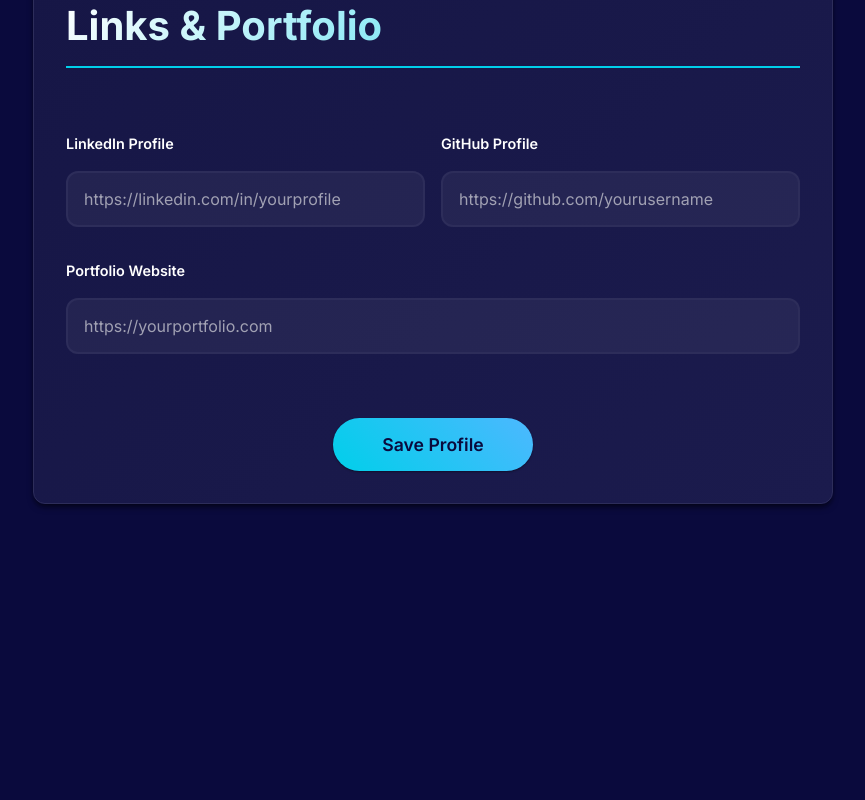
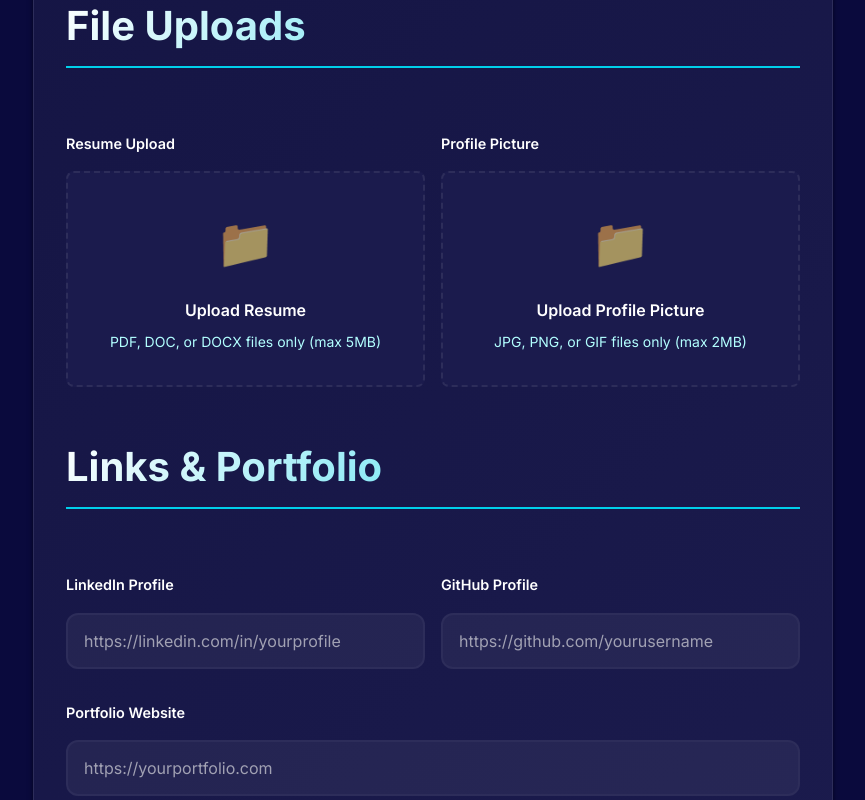
Before and after one commit to s-sandali/Skill4Hire-frontend, a React (Vite) app in the folder Skill4Hire/: page /candidate-setup in a window 1280 px wide. Shown: the part 1940-2740 px from the top of the page, without its empty margins (347-1212 px from the left). Before the commit the page ends 2476 px from the top, so only its background shows below. Built offline with nearby package versions, Linux system fonts and the light colour scheme; no server answers.

Commit message:
SCRUM-88 left over work from sprint 1 add additional functionalities of candidate profile

```diff
--- /dev/null
+++ b/Skill4Hire/src/Candidate/components/FileUpload.css
@@ -0,0 +1,60 @@
+/* FileUpload Component Styles */
+
+.file-upload-container {
+  width: 100%;
+}
+
+.file-upload-area {
+  border: 2px dashed var(--border-color);
+  border-radius: var(--radius);
+  padding: 2rem;
+  text-align: center;
+  cursor: pointer;
+  transition: all 0.2s ease;
+  background-color: var(--surface-color);
+}
+
+.file-upload-area:hover {
+  border-color: var(--primary-color);
+  background-color: var(--card-color);
+}
+
+.file-upload-area.drag-over {
+  border-color: var(--primary-color);
+  background-color: var(--primary-color);
+  opacity: 0.1;
+}
+
+.file-upload-area.error {
+  border-color: var(--error-color);
+}
+
+.file-upload-content {
+  display: flex;
+  flex-direction: column;
+  align-items: center;
+  gap: 1rem;
+}
+
+.file-upload-icon {
+  font-size: 3rem;
+  opacity: 0.6;
+}
+
+.file-upload-label {
+  font-weight: 600;
+  color: var(--text-primary);
+  margin-bottom: 0.5rem;
+}
+
+.file-upload-description {
+  color: var(--text-secondary);
+  font-size: 0.875rem;
+}
+
+.file-upload-error {
+  color: var(--error-color);
+  font-size: 0.875rem;
+  margin-top: 0.5rem;
+  text-align: center;
+}
--- a/Skill4Hire/src/Candidate/components/FileUpload.jsx
+++ b/Skill4Hire/src/Candidate/components/FileUpload.jsx
@@ -0,0 +1,111 @@
+"use client"
+
+import { useState, useRef } from "react"
+import "./FileUpload.css"
+
+export default function FileUpload({
+  onFileSelect,
+  accept = "*/*",
+  maxSize = 5 * 1024 * 1024, // 5MB default
+  label = "Choose File",
+  description = "Drag and drop or click to select",
+}) {
+  const [isDragOver, setIsDragOver] = useState(false)
+  const [error, setError] = useState("")
+  const fileInputRef = useRef(null)
+
+  const validateFile = (file) => {
+    if (file.size > maxSize) {
+      setError(`File size must be less than ${Math.round(maxSize / 1024 / 1024)}MB`)
+      return false
+    }
+
+    if (accept !== "*/*") {
+      const acceptedTypes = accept.split(",").map((type) => type.trim())
+      const fileType = file.type
+      const fileExtension = "." + file.name.split(".").pop().toLowerCase()
+
+      const isValidType = acceptedTypes.some(
+        (type) =>
+          type === fileType ||
+          type === fileExtension ||
+          (type.endsWith("/*") && fileType.startsWith(type.replace("/*", ""))),
+      )
+
+      if (!isValidType) {
+        setError(`File type not supported. Accepted types: ${accept}`)
+        return false
+      }
+    }
+
+    setError("")
+    return true
+  }
+
+  const handleFileSelect = (file) => {
+    if (validateFile(file)) {
+      onFileSelect(file)
+    }
+  }
+
+  const handleDragOver = (e) => {
+    e.preventDefault()
+    setIsDragOver(true)
+  }
+
+  const handleDragLeave = (e) => {
+    e.preventDefault()
+    setIsDragOver(false)
+  }
+
+  const handleDrop = (e) => {
+    e.preventDefault()
+    setIsDragOver(false)
+
+    const files = Array.from(e.dataTransfer.files)
+    if (files.length > 0) {
+      handleFileSelect(files[0])
+    }
+  }
+
+  const handleClick = () => {
+    fileInputRef.current?.click()
+  }
+
+  const handleInputChange = (e) => {
+    const files = Array.from(e.target.files)
+    if (files.length > 0) {
+      handleFileSelect(files[0])
+    }
+  }
+
+  return (
+    <div className="file-upload-container">
+      <div
+        className={`file-upload-area ${isDragOver ? "drag-over" : ""} ${error ? "error" : ""}`}
+        onDragOver={handleDragOver}
+        onDragLeave={handleDragLeave}
+        onDrop={handleDrop}
+        onClick={handleClick}
+      >
+        <input
+          ref={fileInputRef}
+          type="file"
+          accept={accept}
+          onChange={handleInputChange}
+          style={{ display: "none" }}
+        />
+
+        <div className="file-upload-content">
+          <div className="file-upload-icon">📁</div>
+          <div className="file-upload-text">
+            <div className="file-upload-label">{label}</div>
+            <div className="file-upload-description">{description}</div>
+          </div>
+        </div>
+      </div>
+
+      {error && <div className="file-upload-error">{error}</div>}
+    </div>
+  )
+}
--- a/Skill4Hire/src/Candidate/components/ProfileOverview.jsx
+++ b/Skill4Hire/src/Candidate/components/ProfileOverview.jsx
@@ -1,12 +1,49 @@
 import { Link } from "react-router-dom"
 import { FiMapPin, FiMail, FiPhone, FiEdit3, FiDownload } from "react-icons/fi"
+import { useState, useEffect, useCallback } from "react"
 import "../base.css"
 import "../buttons.css"
 import "./ProfileOverview.css"
 
 export default function ProfileOverview({ candidate }) {
-    // Use candidate data if available, otherwise show mock data
-    const profileData = candidate ? {
+  const [completeness, setCompleteness] = useState(0)
+
+  const calculateCompleteness = (candidate) => {
+    if (!candidate) return 0
+
+    const fields = [
+      'firstName', 'lastName', 'email', 'phone', 'location', 'title', 'bio',
+      'experience', 'education', 'skills', 'linkedin', 'github', 'portfolio'
+    ]
+
+    const filledFields = fields.filter(field => {
+      const value = candidate[field]
+      return value && (Array.isArray(value) ? value.length > 0 : value.toString().trim() !== '')
+    }).length
+
+    return Math.round((filledFields / fields.length) * 100)
+  }
+
+  const fetchProfileCompleteness = useCallback(async () => {
+    try {
+      const { candidateService } = await import("../../services/candidateService")
+      const completenessData = await candidateService.checkProfileCompleteness()
+      setCompleteness(completenessData.completeness || 0)
+    } catch (error) {
+      console.error("Error fetching profile completeness:", error)
+      // Fallback to calculated completeness
+      setCompleteness(calculateCompleteness(candidate))
+    }
+  }, [candidate])
+
+  useEffect(() => {
+    if (candidate) {
+      fetchProfileCompleteness()
+    }
+  }, [candidate, fetchProfileCompleteness])
+
+  // Use candidate data if available, otherwise show mock data
+  const profileData = candidate ? {
       firstName: candidate.firstName || "First",
       lastName: candidate.lastName || "Last",
       title: candidate.title || "Professional",
@@ -20,7 +57,7 @@ export default function ProfileOverview({ candidate }) {
       linkedin: candidate.linkedin || "",
       github: candidate.github || "",
       portfolio: candidate.portfolio || "",
-      completeness: candidate.completeness || 0,
+      completeness: completeness,
     } : {
       firstName: "First",
       lastName: "Last",
@@ -35,7 +72,7 @@ export default function ProfileOverview({ candidate }) {
       linkedin: "",
       github: "",
       portfolio: "",
-      completeness: 0,
+      completeness: completeness,
     }
 
     return (
--- a/Skill4Hire/src/Candidate/components/ProfileSetupForm.css
+++ b/Skill4Hire/src/Candidate/components/ProfileSetupForm.css
@@ -159,3 +159,11 @@
     flex-direction: column;
   }
 }
+
+/* File Upload Styles */
+.file-selected {
+  color: var(--success-color);
+  font-size: 0.875rem;
+  margin-top: 0.5rem;
+  font-weight: 500;
+}
--- a/Skill4Hire/src/Candidate/components/ProfileSetupForm.jsx
+++ b/Skill4Hire/src/Candidate/components/ProfileSetupForm.jsx
@@ -1,6 +1,7 @@
 "use client"
 
 import { useState } from "react"
+import FileUpload from "./FileUpload"
 import "../base.css"
 import "../buttons.css"
 import "./ProfileSetupForm.css"
@@ -24,6 +25,8 @@ export default function ProfileSetupForm({ candidate, onUpdate }) {
 
   const [newSkill, setNewSkill] = useState("")
   const [isLoading, setIsLoading] = useState(false)
+  const [resumeFile, setResumeFile] = useState(null)
+  const [profilePictureFile, setProfilePictureFile] = useState(null)
 
   const handleInputChange = (e) => {
     const { name, value } = e.target
@@ -33,21 +36,35 @@ export default function ProfileSetupForm({ candidate, onUpdate }) {
     }))
   }
 
-  const addSkill = () => {
+  const addSkill = async () => {
     if (newSkill.trim() && !formData.skills.includes(newSkill.trim())) {
+      try {
+        const { candidateService } = await import("../../services/candidateService")
+        const updatedSkills = await candidateService.addSkill(newSkill.trim())
         setFormData((prev) => ({
           ...prev,
-        skills: [...prev.skills, newSkill.trim()],
+          skills: updatedSkills,
         }))
         setNewSkill("")
+      } catch (error) {
+        console.error("Error adding skill:", error)
+        alert("Error adding skill. Please try again.")
+      }
     }
   }
 
-  const removeSkill = (skillToRemove) => {
+  const removeSkill = async (skillToRemove) => {
+    try {
+      const { candidateService } = await import("../../services/candidateService")
+      const updatedSkills = await candidateService.removeSkill(skillToRemove)
       setFormData((prev) => ({
         ...prev,
-      skills: prev.skills.filter((skill) => skill !== skillToRemove),
+        skills: updatedSkills,
       }))
+    } catch (error) {
+      console.error("Error removing skill:", error)
+      alert("Error removing skill. Please try again.")
+    }
   }
 
   const handleSubmit = async (e) => {
@@ -57,7 +74,19 @@ export default function ProfileSetupForm({ candidate, onUpdate }) {
     try {
       // Import candidateService here to avoid circular dependency
       const { candidateService } = await import("../../services/candidateService")
+
+      // Update profile data
       await candidateService.updateProfile(formData)
+
+      // Upload files if selected
+      if (resumeFile) {
+        await candidateService.uploadResume(resumeFile)
+      }
+
+      if (profilePictureFile) {
+        await candidateService.uploadProfilePicture(profilePictureFile)
+      }
+
       if (onUpdate) onUpdate()
       alert("Profile updated successfully!")
     } catch (error) {
@@ -204,6 +233,38 @@ export default function ProfileSetupForm({ candidate, onUpdate }) {
       </div>
 
       <div className="form-section">
+        <h3 className="section-title">File Uploads</h3>
+        <div className="form-grid">
+          <div className="form-group">
+            <label className="form-label">Resume Upload</label>
+            <FileUpload
+              onFileSelect={setResumeFile}
+              accept=".pdf,.doc,.docx"
+              maxSize={5 * 1024 * 1024} // 5MB
+              label="Upload Resume"
+              description="PDF, DOC, or DOCX files only (max 5MB)"
+            />
+            {resumeFile && (
+              <p className="file-selected">Selected: {resumeFile.name}</p>
+            )}
+          </div>
+          <div className="form-group">
+            <label className="form-label">Profile Picture</label>
+            <FileUpload
+              onFileSelect={setProfilePictureFile}
+              accept="image/*"
+              maxSize={2 * 1024 * 1024} // 2MB
+              label="Upload Profile Picture"
+              description="JPG, PNG, or GIF files only (max 2MB)"
+            />
+            {profilePictureFile && (
+              <p className="file-selected">Selected: {profilePictureFile.name}</p>
+            )}
+          </div>
+        </div>
+      </div>
+
+      <div className="form-section">
         <h3 className="section-title">Links & Portfolio</h3>
         <div className="form-grid">
           <div className="form-group">
--- a/Skill4Hire/src/services/authService.jsx
+++ b/Skill4Hire/src/services/authService.jsx
@@ -74,6 +74,9 @@ export const authService = {
       throw new Error(error.response?.data?.message || 'Admin login failed');
     }
   },
+
+
+
 
   // Candidate registration
   registerCandidate: async (userData) => {
--- a/Skill4Hire/src/services/candidateService.jsx
+++ b/Skill4Hire/src/services/candidateService.jsx
@@ -33,7 +33,9 @@ export const candidateService = {
   // Skills Management
   addSkill: async (skill) => {
     try {
-      const response = await apiClient.post('/api/candidates/skills', { skill });
+      const response = await apiClient.post('/api/candidates/skills', null, {
+        params: { skill }
+      });
       return response.data;
     } catch (error) {
       throw new Error(error.response?.data?.message || 'Failed to add skill');
```
Also changed, not shown: Skill4Hire/src/Candidate/components/ProfileOverview.css (+42 -17 lines). Lines whose indentation alone changed are shown as unchanged.
